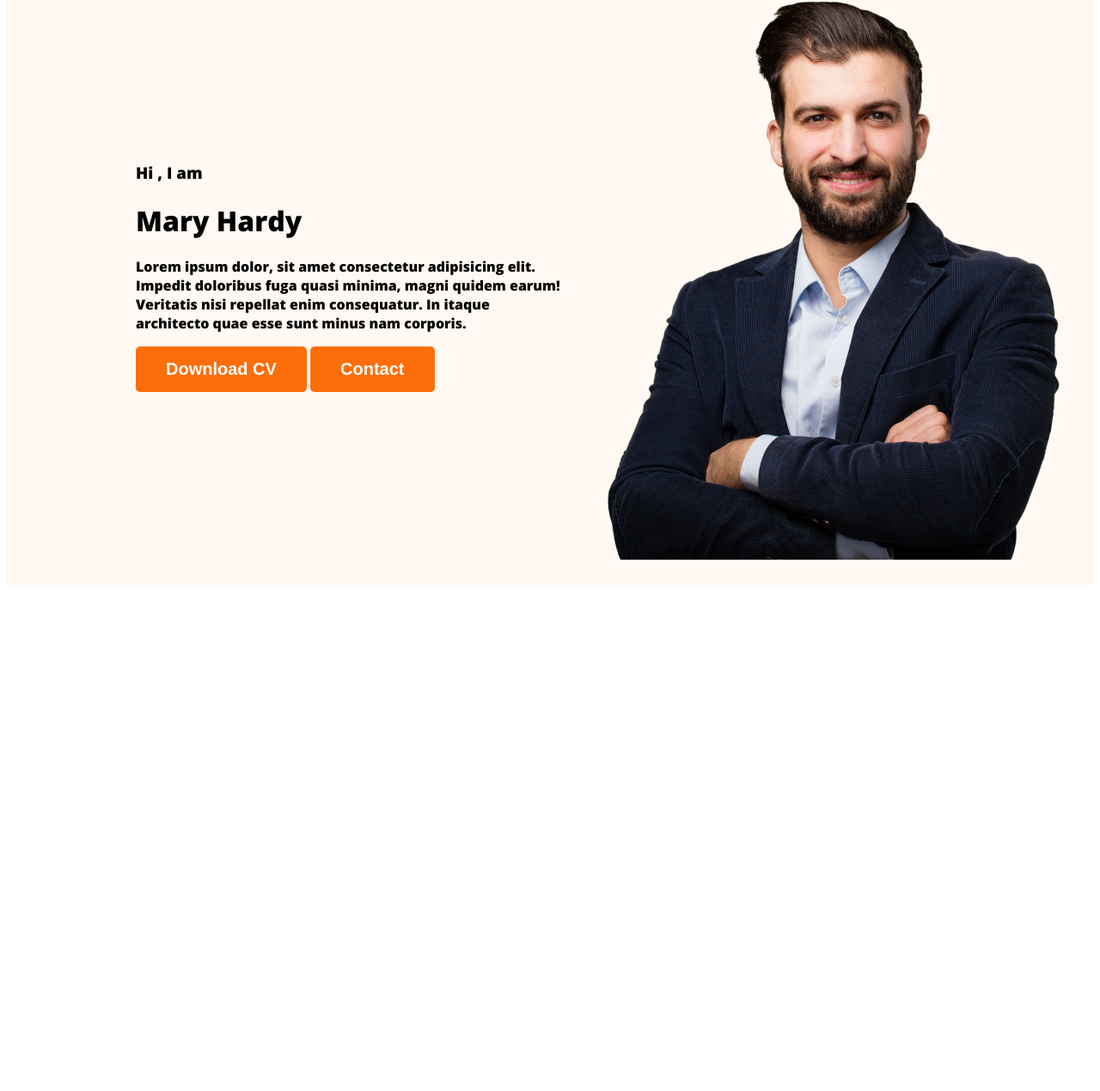
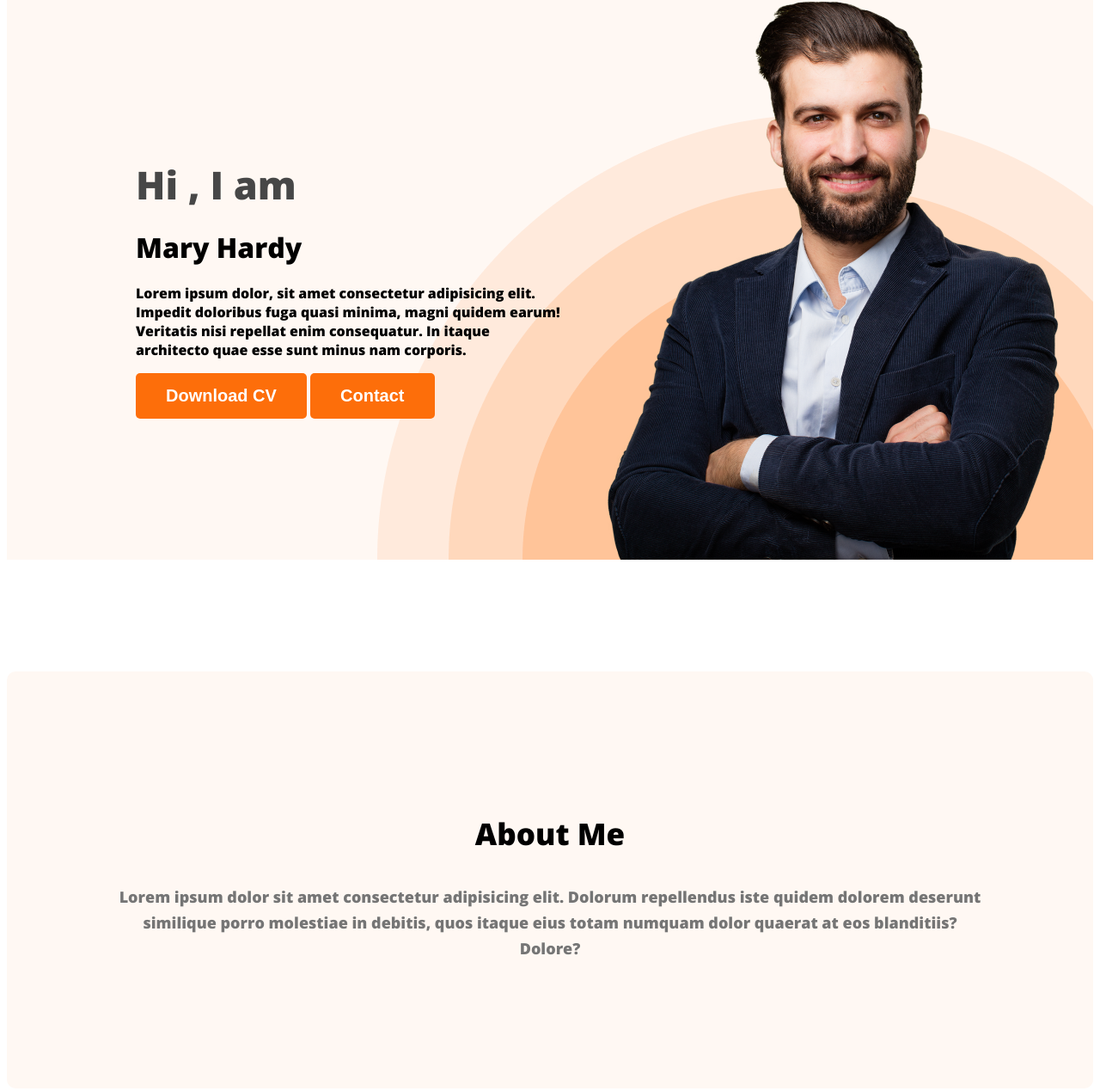
Before and after one commit to inamulhaqueinam5/webdeveloper-portfolio, a plain HTML site: page index.html in a window 1280 px wide. Shown: the part 214-1483 px from the top of the page at 86% size. Before the commit the page ends 903 px from the top, so only its background shows below. Drawn offline with nearby package versions, Linux system fonts and the light colour scheme.

Commit message:
about section created

```diff
--- a/index.html
+++ b/index.html
@@ -38,7 +38,11 @@
 </div>
     </header>
     <main>
+<section class="about">
 
+    <h3 class="section-title">About Me</h3>
+    <p class="section-description">Lorem ipsum dolor sit amet consectetur adipisicing elit. Dolorum repellendus iste quidem dolorem deserunt similique porro molestiae in debitis, quos itaque eius totam numquam dolor quaerat at eos blanditiis? Dolore?</p>
+</section>
 
     </main>
     <footer>
--- a/styles/portfolio.css
+++ b/styles/portfolio.css
@@ -10,13 +10,32 @@ body {
 .btn-primary {
     border-radius: 5px;
     background: #FD6E0A;
-    border : 0 ;
+    border: 0;
     color: white;
-   font-size : 20px ;
+    font-size: 20px;
     font-weight: 700;
-padding : 15px 35px ;
+    padding: 15px 35px;
 }
 
+.section-title {
+    color: var(#181818);
+    text-align: center;
+    font-family: Open Sans;
+    font-size: 35px;
+    font-style: normal;
+    font-weight: 700;
+    line-height: normal;
+}
+
+.section-description {
+    color: var(--dark-03, #757575);
+    text-align: center;
+    font-family: Open Sans;
+    font-size: 18px;
+    font-style: normal;
+    font-weight: 400;
+    line-height: 30px;
+}
 
 
 /* nav releted styles */
@@ -24,7 +43,7 @@ nav {
     display: flex;
     justify-content: space-between;
     align-items: center;
-    margin :0 200px
+    margin: 0 200px
 }
 
 
@@ -52,19 +71,54 @@ nav a {
 
 
 /* header releted style */
-.header{
-background-color:#FFF8F3 ;
-
+.header {
+    background-color: #FFF8F3;
+    background-image: url('../images/header_bg.png');
+    background-repeat: no-repeat;
+    background-position: bottom right;
 }
 
 
 
-.banner{
-    padding:30px 30px 30px 150px;
-    display : flex;
+.banner {
+    padding: 30px 30px 0px 150px;
+    display: flex;
     align-items: center;
+    justify-content: space-between;
+}
+
+.banner-content {
+    max-width: 500px;
 }
 
 .banner.profile-pic {
-    width : 500px;
+    width: 500px;
 }
+
+.banner-greeting {
+    font-size: 45px;
+    color: #474747;
+    margin-bottom: 0;
+}
+
+banner-title {
+    font-size: 85px;
+    font-weight: 700;
+    margin-top: 5px;
+    margin bottom: 20px;
+}
+
+
+
+
+/* main section styles */
+
+
+
+/*about section styles*/
+.about {
+    padding: 130px;
+    border-radius: 10px;
+    background: #FFF8F3;
+    margin : 130px 0;
+}
```
